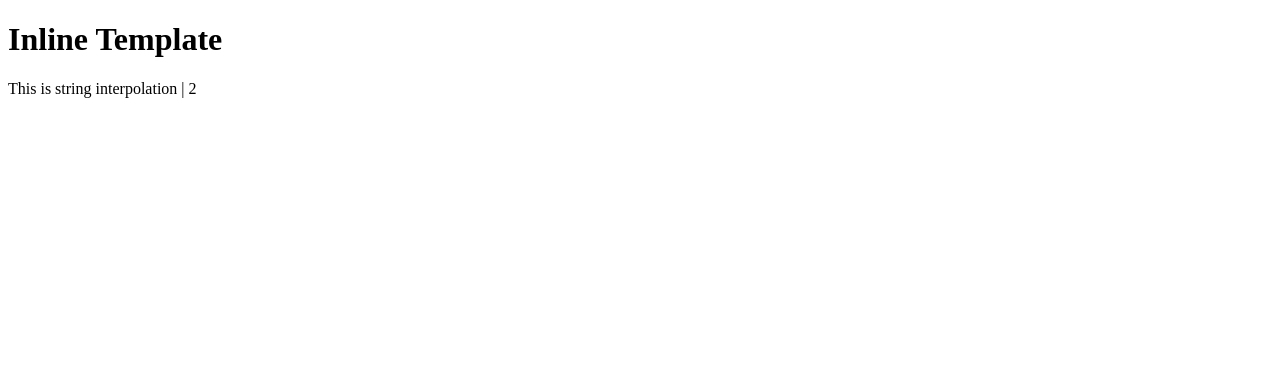
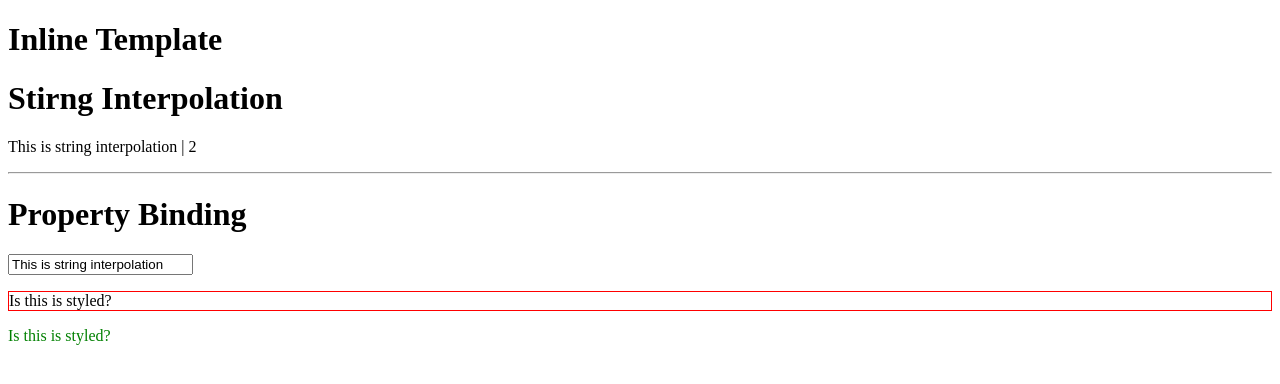
Before and after one commit to Jack-Valentine/NG_Study, an Angular app: page / in a window 1280 px wide. Shown: the top 384 px of the page. Built offline with nearby package versions, Linux system fonts and the light colour scheme.

Commit message:
study ngClass, ngStyle
 - using ngClass, ngStyle
 - fix databinding css file

```diff
--- a/src/app/databinding/databinding.component.css
+++ b/src/app/databinding/databinding.component.css
@@ -0,0 +1,3 @@
+.redBorder {
+  border: 1px solid red;
+}
--- a/src/app/databinding/databinding.component.html
+++ b/src/app/databinding/databinding.component.html
@@ -1,3 +1,9 @@
+<h1>Stirng Interpolation</h1>
 <p>
   {{stringInterpolation}} | {{numberInterpolation}}
 </p>
+<hr>
+<h1>Property Binding</h1>
+<input type="text" [value]="stringInterpolation">
+<p [ngClass]="{redBorder: onTest()}">Is this is styled?</p>
+<p [ngStyle]="{color: 'green'}">Is this is styled?</p>
--- a/src/app/databinding/databinding.component.ts
+++ b/src/app/databinding/databinding.component.ts
@@ -8,6 +8,9 @@ import { Component, OnInit } from '@angular/core';
 export class DatabindingComponent implements OnInit {
   stringInterpolation = 'This is string interpolation';
   numberInterpolation = 2;
+  onTest() {
+    return true;
+  }
   constructor() { }
 
   ngOnInit() {
```
